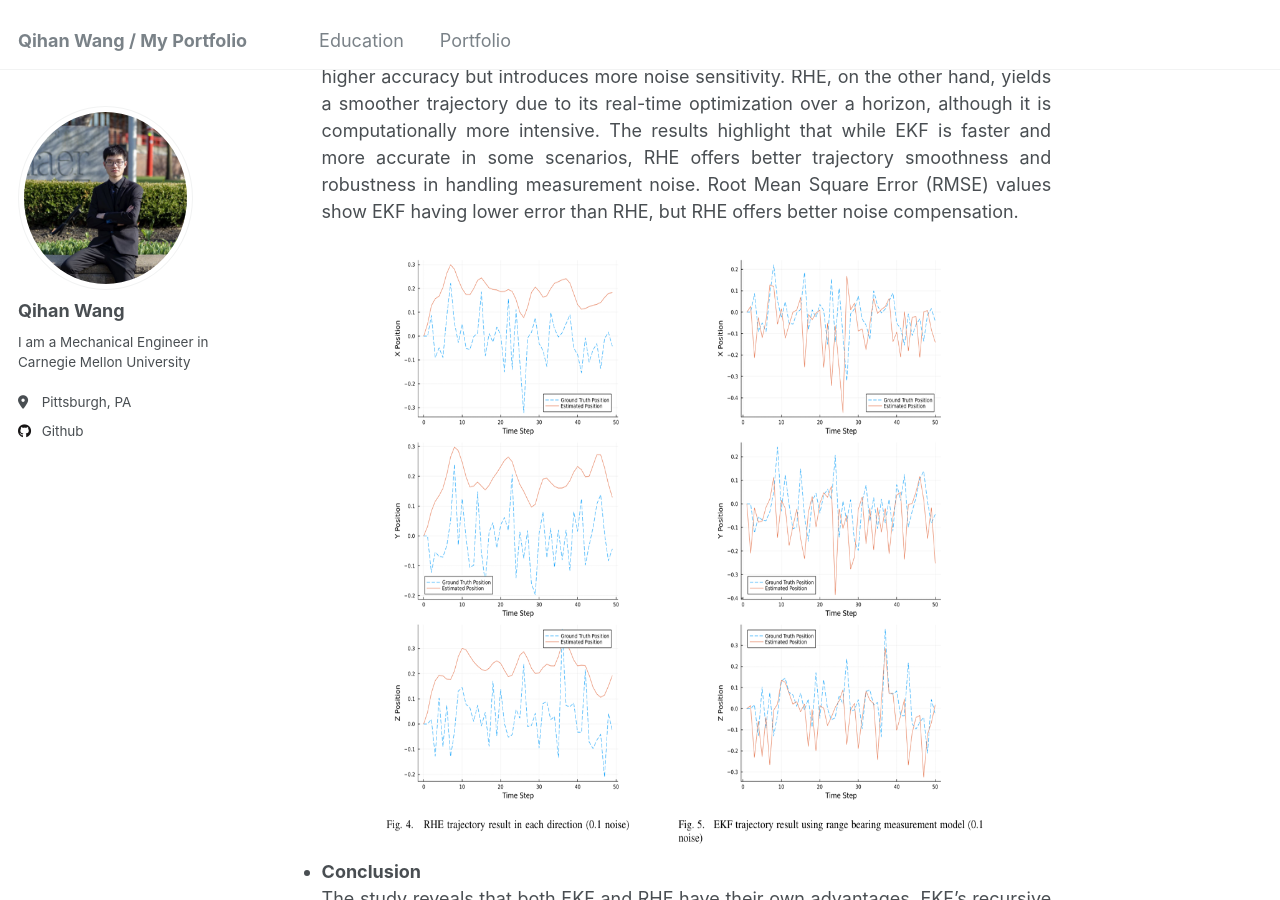
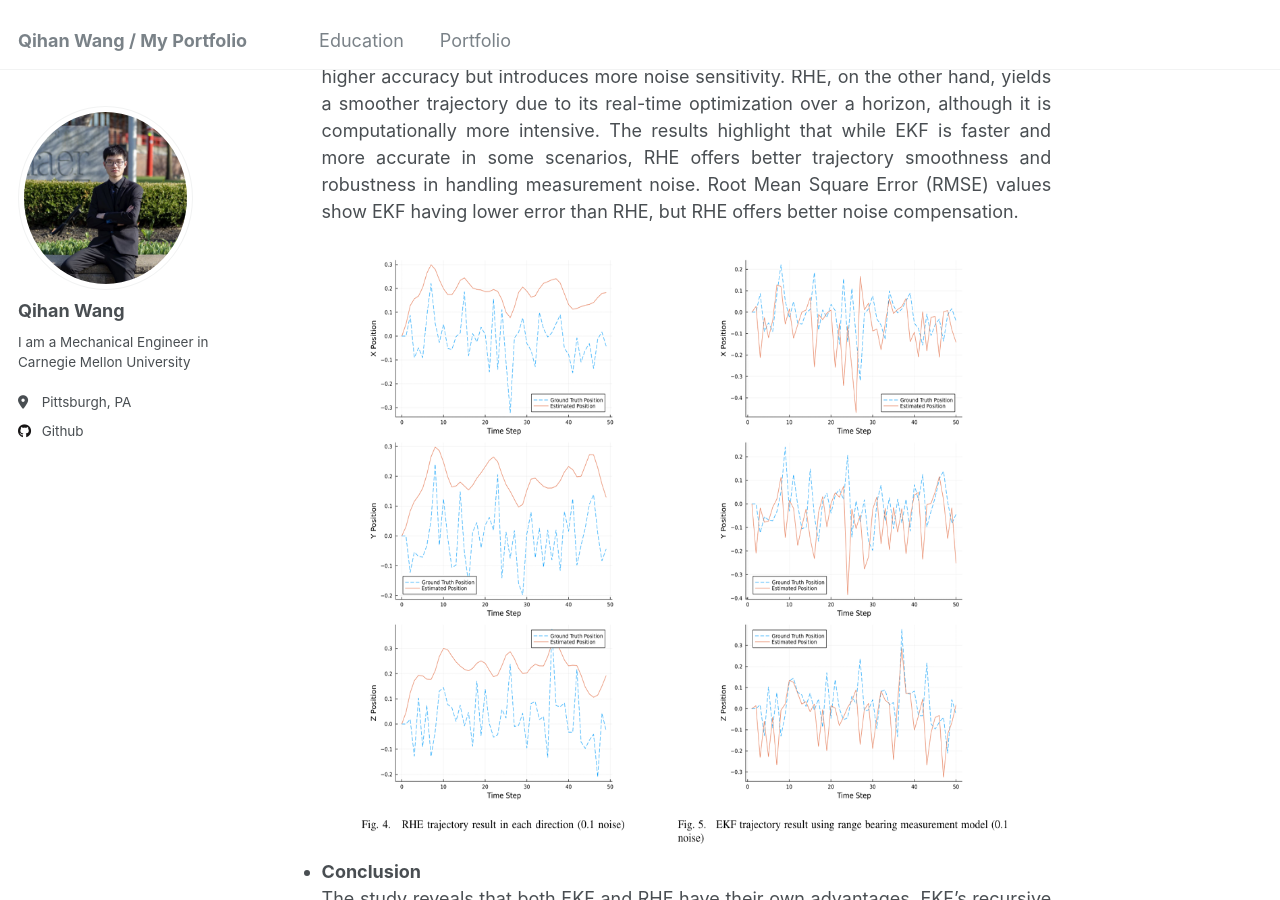
Before and after one commit to wangqihan2000/wqh.github.io, a Jekyll site: the page built from _portfolio/EKF_RHE.md, in a window 1280 px wide and 900 px high, scrolled down 1647 px. Built offline with Jekyll 4.4.1, drawn with Linux system fonts in a browser that asks for light colours.

Commit message:
Update EKF_RHE.md

```diff
--- a/_portfolio/EKF_RHE.md
+++ b/_portfolio/EKF_RHE.md
@@ -20,7 +20,7 @@ collection: portfolio
 * <p style="text-align: justify;"><b>Results</b><br>The paper presents simulation results that compare the trajectory accuracy of EKF and RHE. The EKF approach, which relies on linearizing system dynamics, shows higher accuracy but introduces more noise sensitivity. RHE, on the other hand, yields a smoother trajectory due to its real-time optimization over a horizon, although it is computationally more intensive. The results highlight that while EKF is faster and more accurate in some scenarios, RHE offers better trajectory smoothness and robustness in handling measurement noise. Root Mean Square Error (RMSE) values show EKF having lower error than RHE, but RHE offers better noise compensation.</p>
 
     <div style="text-align:center">
-    <img src="/images/traj.PNG" alt="buggy_lqr_plots" style="width:600px;height:600px;">
+    <img src="/images/traj.PNG" alt="buggy_lqr_plots" style="width:650px;height:600px;">
     </div>
 
 * <p style="text-align: justify;"><b>Conclusion</b><br>The study reveals that both EKF and RHE have their own advantages. EKF’s recursive structure allows for quick updates with less computational burden, but it is more sensitive to noise. RHE, being part of the MPC framework, provides better noise handling and trajectory smoothness but at the cost of higher computational requirements. The duality between the two methods suggests they can be complementary, depending on mission needs. Future work could focus on enhancing RHE’s computational efficiency and exploring its application in more complex systems like multi-legged robots.</p>
```
